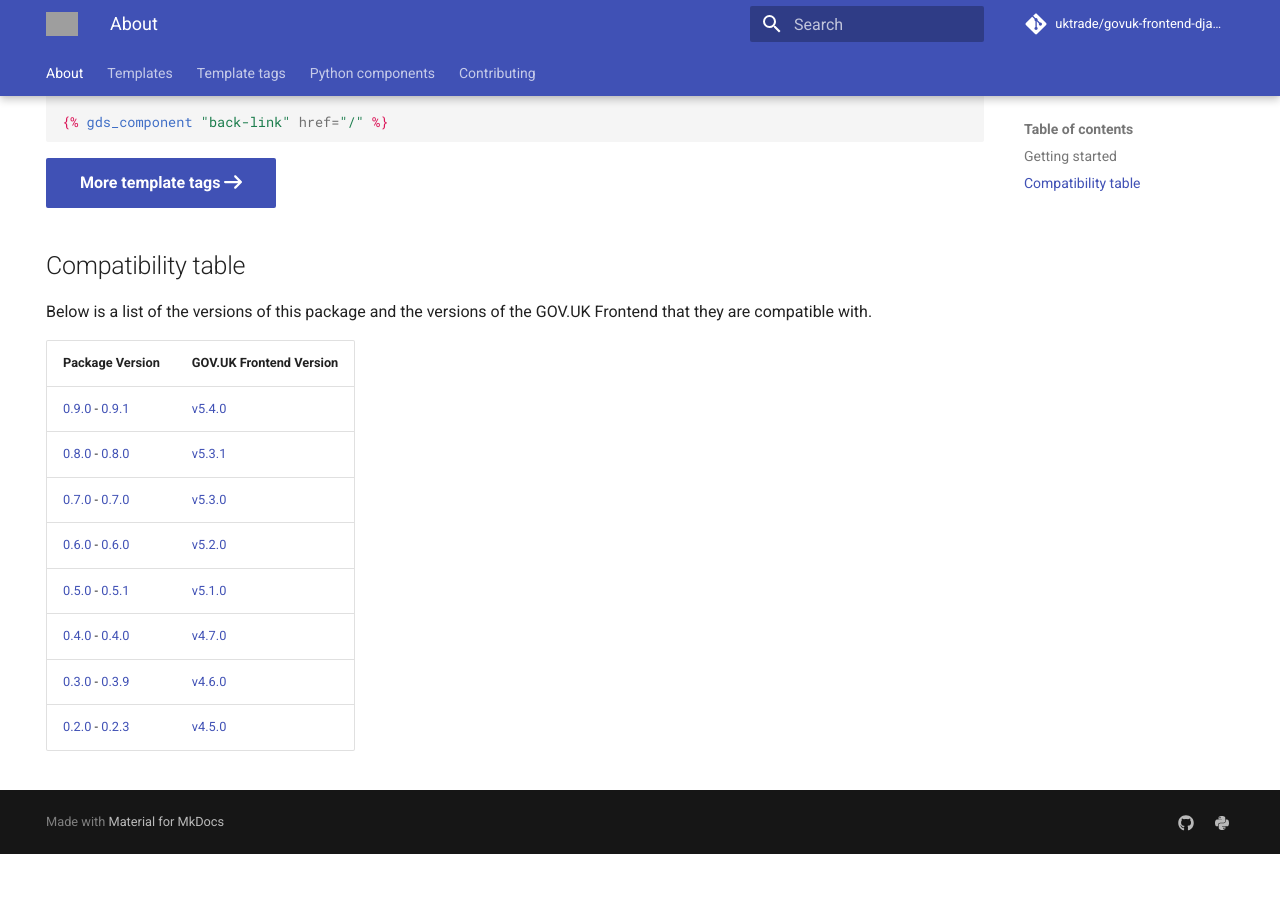
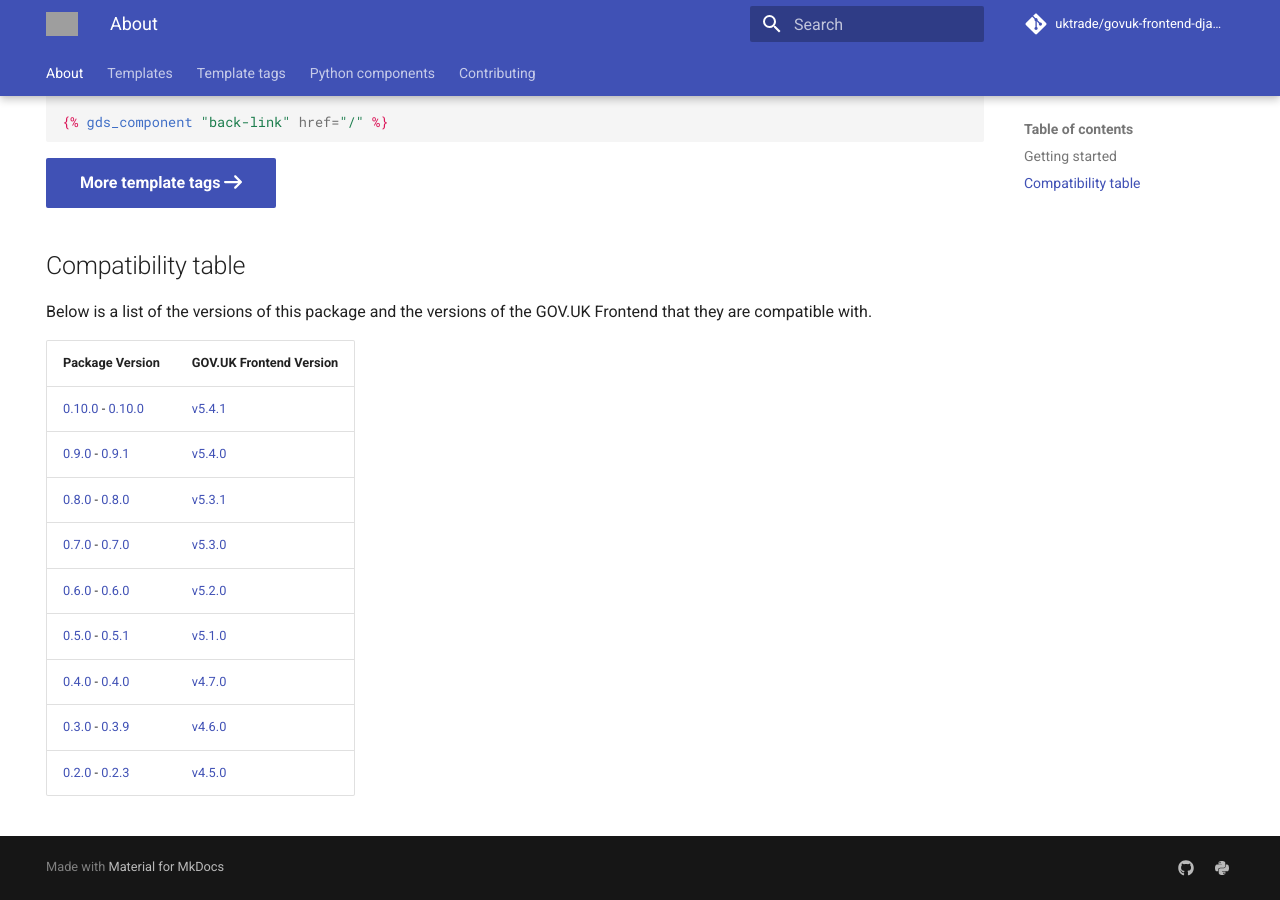
Before and after one commit to uktrade/govuk-frontend-django, an MkDocs documentation site: the page built from docs/index.md, in a window 1280 px wide and 900 px high, scrolled down 774 px. Built offline with MkDocs 1.6.1 and Material for MkDocs 9.7.7, drawn with Linux system fonts in a browser that asks for light colours; comment, search, counter and statistics services are not loaded; before the commit the page ends 1628 px from its top, so only the background shows below that; grey boxes are pictures that could not be loaded.

Commit message:
Bump version and update docs

```diff
--- a/docs/index.md
+++ b/docs/index.md
@@ -44,6 +44,7 @@
 
 | Package Version | GOV.UK Frontend Version |
 | --------------- | ----------------------- |
+| [0.10.0](https://github.com/uktrade/govuk-frontend-django/releases/tag/0.10.0) - [0.10.0](https://github.com/uktrade/govuk-frontend-django/releases/tag/0.10.0) | [v5.4.1](https://github.com/alphagov/govuk-frontend/releases/tag/v5.4.1) |
 | [0.9.0](https://github.com/uktrade/govuk-frontend-django/releases/tag/0.9.0) - [0.9.1](https://github.com/uktrade/govuk-frontend-django/releases/tag/0.9.1) | [v5.4.0](https://github.com/alphagov/govuk-frontend/releases/tag/v5.4.0) |
 | [0.8.0](https://github.com/uktrade/govuk-frontend-django/releases/tag/0.8.0) - [0.8.0](https://github.com/uktrade/govuk-frontend-django/releases/tag/0.8.0) | [v5.3.1](https://github.com/alphagov/govuk-frontend/releases/tag/v5.3.1) |
 | [0.7.0](https://github.com/uktrade/govuk-frontend-django/releases/tag/0.7.0) - [0.7.0](https://github.com/uktrade/govuk-frontend-django/releases/tag/0.7.0) | [v5.3.0](https://github.com/alphagov/govuk-frontend/releases/tag/v5.3.0) |
--- a/pyproject.toml
+++ b/pyproject.toml
@@ -4,7 +4,7 @@
 
 [tool.poetry]
 name = "govuk-frontend-django"
-version = "0.9.1"
+version = "0.10.0"
 description = "Django functionality to help when building a GOV.UK website."
 authors = [
     "DBT Live Service Team <live.services@digital.trade.gov.uk>",
```
Also changed, not shown: README.md (+1 -0 lines), 1 other file.
